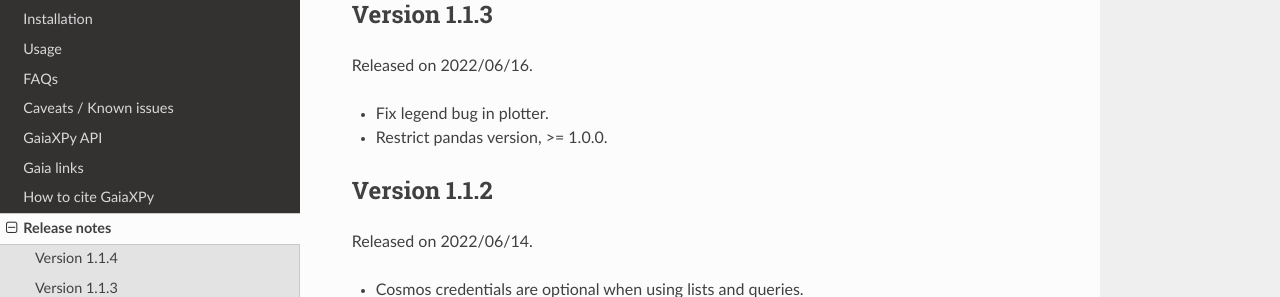
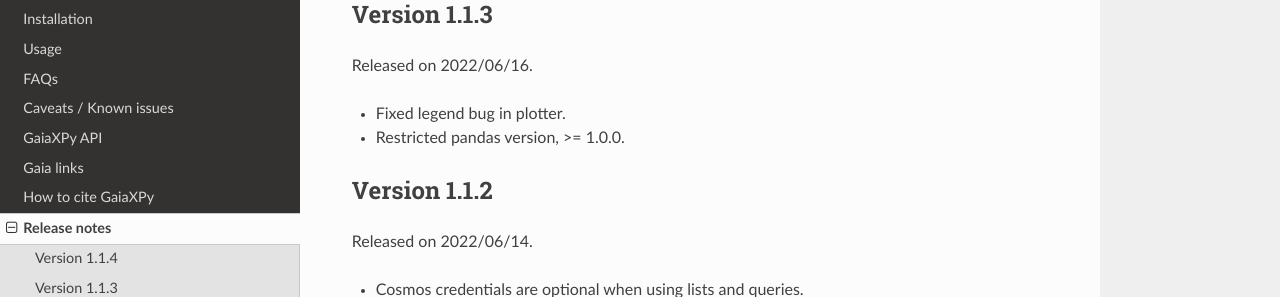
Before and after one commit to gaia-dpci/GaiaXPy, a Sphinx documentation site: the page built from docs/source/releasenotes.rst, in a window 1280 px wide and 900 px high. Shown: the part 386-683 px from the top of the window. Built offline with Sphinx 7.4.7 and the Read the Docs theme 2.0.0, drawn with Linux system fonts in a browser that asks for light colours; formulas are drawn with MathJax 3.

Commit message:
use past tense in release 1.1.3 note

```diff
--- a/docs/source/releasenotes.rst
+++ b/docs/source/releasenotes.rst
@@ -14,8 +14,8 @@
 -------------
 Released on 2022/06/16.
 
-* Fix legend bug in plotter.
-* Restrict pandas version, >= 1.0.0.
+* Fixed legend bug in plotter.
+* Restricted pandas version, >= 1.0.0.
 
 Version 1.1.2
 -------------
```
